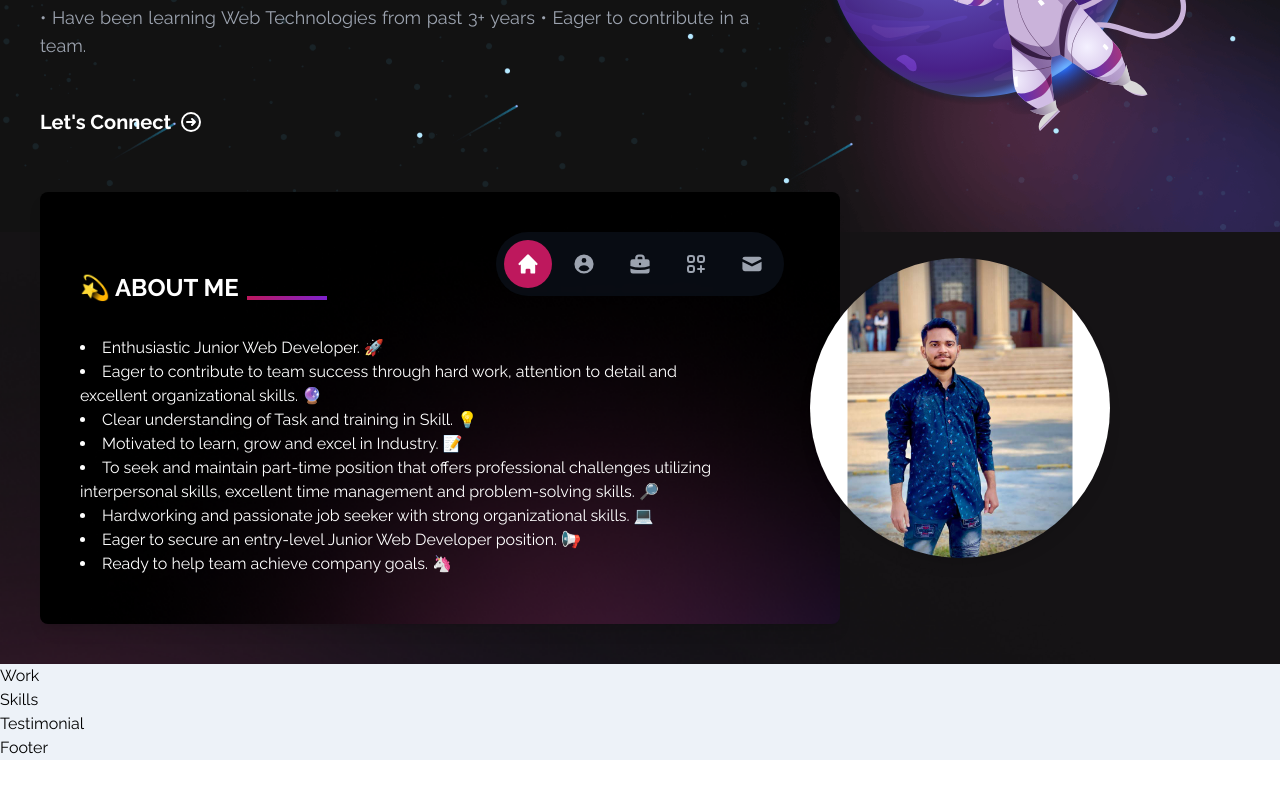
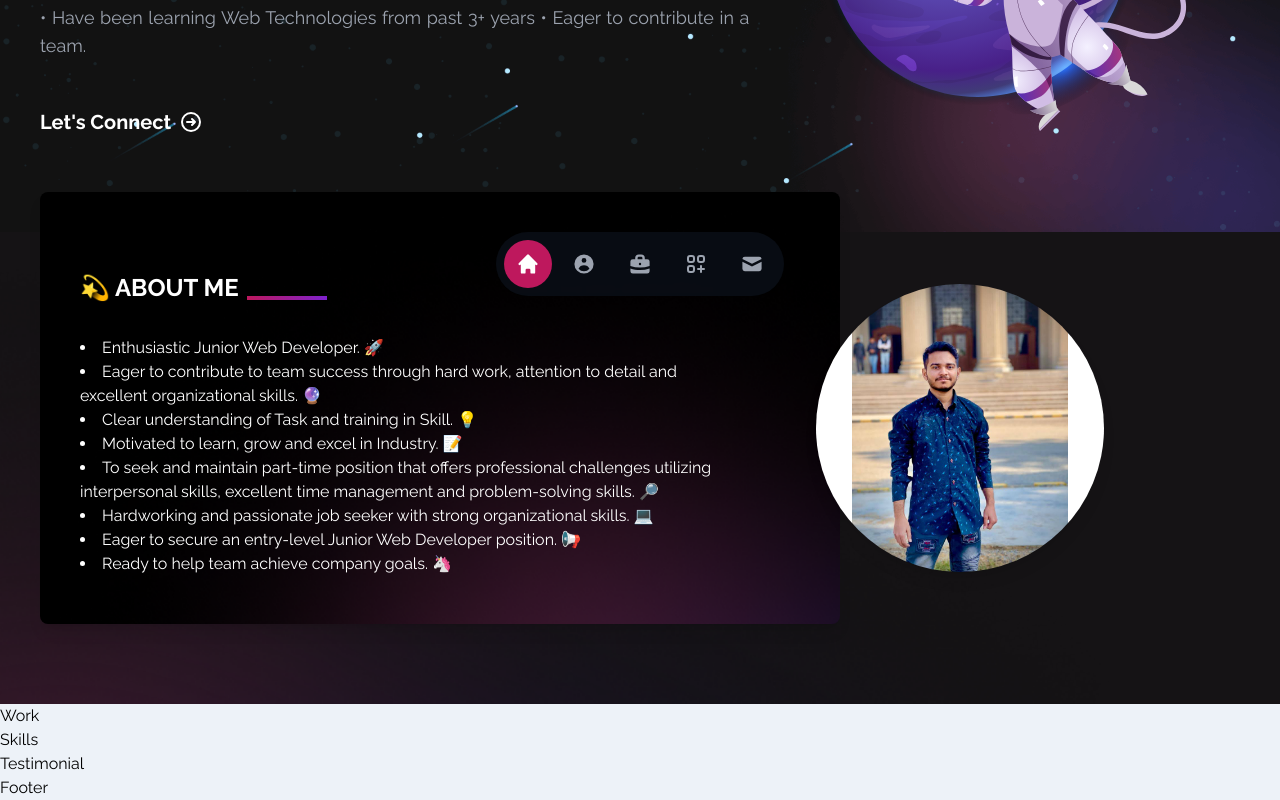
Before and after one commit to MdTehseenKhan/portfolio, a Next.js app: page / in a window 1280 px wide. Shown: the part 464-1264 px from the top of the page. Before the commit the page ends 1224 px from the top, so only its background shows below. Built offline with nearby package versions, Linux system fonts and the light colour scheme; what @badrap/bar-of-progress would draw is missing.

Commit message:
About Final

```diff
--- a/components/About.jsx
+++ b/components/About.jsx
@@ -7,9 +7,9 @@ const About = () => {
         id="about"
         className="about__section text-white bg-[#151315] bg-[url('/color-sharp.png')] bg-cover bg-no-repeat"
       >
-        <div className="container w-full relative px-10 md:mx-auto l:px-0">
-          <div className="about__box -translate-y-10 w-full flex flex-col lg:flex-row justify-center">
-            <div className="details lg:w-4/6 py-20 px-10 pb-40 lg:pb-10 lg:pr-32 bg-black shadow-lg bg-[url('/color-sharp2.png')] bg-cover bg-no-repeat rounded-lg">
+        <div className="container w-full relative pb-20 px-10 md:mx-auto l:px-0">
+          <div className="about__box w-full flex flex-col lg:flex-row justify-center">
+            <div className="details -mt-10 lg:w-4/6 py-20 px-10 pb-44 lg:pb-10 lg:pr-32 bg-black shadow-lg bg-[url('/color-sharp2.png')] bg-cover bg-no-repeat rounded-lg">
               <h1 className="about__title uppercase mb-8 text-2xl font-bold relative">💫 About Me</h1>
               <ul className="list-disc list-inside my-2">
                 <li>Enthusiastic Junior Web Developer. 🚀</li>
@@ -28,8 +28,10 @@ const About = () => {
                 <li>Ready to help team achieve company goals. 🦄</li>
               </ul>
             </div>
-            <div className="profile-pic w-full lg:w-2/6 -translate-y-36 lg:translate-y-0 lg:-translate-x-20 flex justify-center items-center">
-              <Image src="/profile-pic.jpg" width={300} height={300} className=" rounded-full shadow-lg" />
+            <div className="profile-pic w-full lg:w-2/6 -mt-40 lg:mt-0 lg:-translate-x-20 flex justify-center items-center">
+              <div className="relative w-72 h-72">
+                <Image src="/profile-pic.jpg" className="rounded-full shadow-lg" fill />
+              </div>
             </div>
           </div>
         </div>
```
